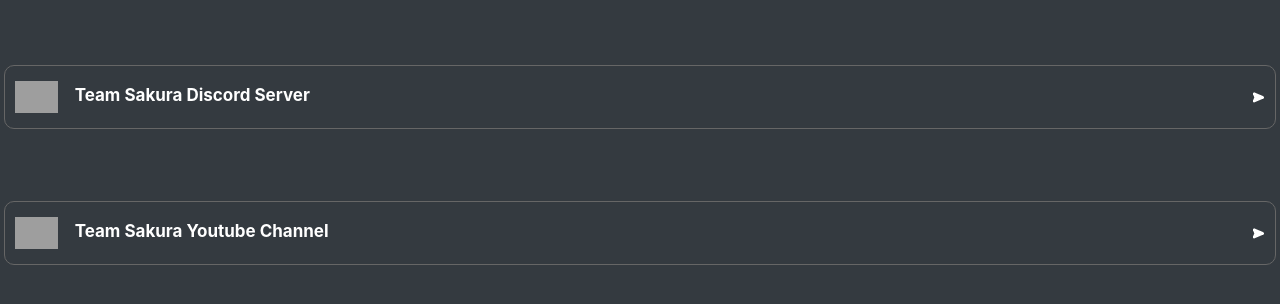
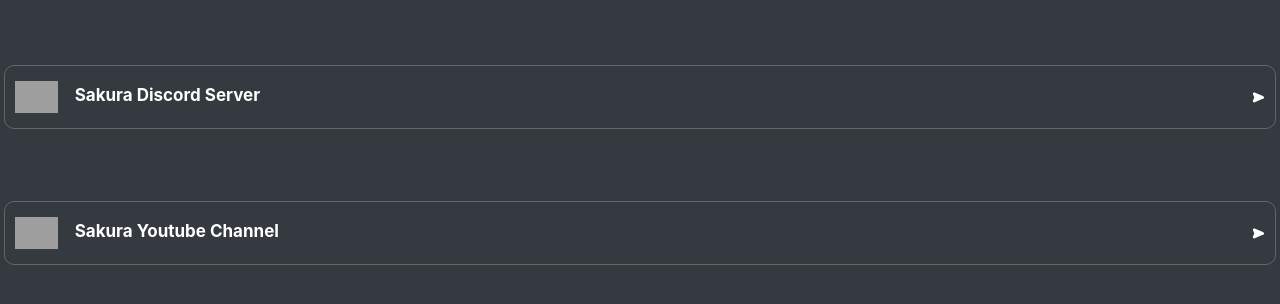
Before and after one commit to storesakura/sakura, a plain HTML site: page index.html in a window 1280 px wide. Drawn offline with nearby package versions, Linux system fonts and the light colour scheme; grey boxes are pictures that could not be loaded.

Commit message:
index.html

```diff
--- a/index.html
+++ b/index.html
@@ -126,7 +126,7 @@
 <div id="footer-links">
 <a href="https://discord.gg/uCh5qWzkBj" target="_blank">
 <img src="https://www.freepnglogos.com/uploads/discord-logo-png/discord-logo-logodownload-download-logotipos-1.png" alt="Twitter">
-<label>Team Sakura Discord Server</label>
+<label>Sakura Discord Server</label>
 <span class="arrow"></span>
 </a>
 <br>
@@ -134,7 +134,7 @@
 <div id="footer-links">
 <a href="https://www.youtube.com/channel/UCD9Z3ek-71s24WgV2zfZcfw" target="_blank">
 <img src="https://www.freeiconspng.com/thumbs/youtube-logo-png/hd-youtube-logo-png-transparent-background-20.png" alt="Telegram">
-<label>Team Sakura Youtube Channel</label>
+<label>Sakura Youtube Channel</label>
 <span class="arrow"></span>
 </a>
 <br>
```
